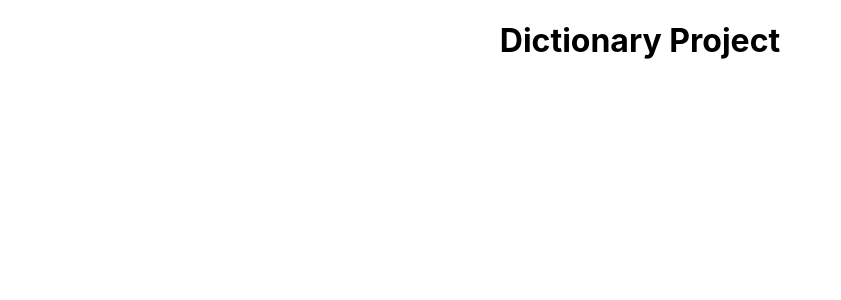
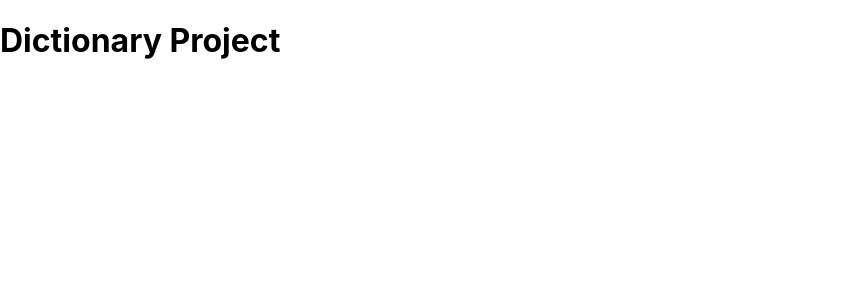
Before and after one commit to dvsdevious/dictionary, a React (Create React App) app: page / in a window 1280 px wide. Shown: the top 300 px of the page, without its empty margins (0-841 px from the left). Built offline with nearby package versions, Linux system fonts and the light colour scheme.

Commit message:
fixed errors

```diff
--- a/src/App.js
+++ b/src/App.js
@@ -1,11 +1,10 @@
-import logo from './logo.svg';
 import './App.css';
 
 function App() {
   return (
-    <div className="App">
-      <h1> Dictionary Project</h1>
-    </div>
+      <div>
+        <h1> Dictionary Project</h1>
+        </div>
   );
 }
 
```
